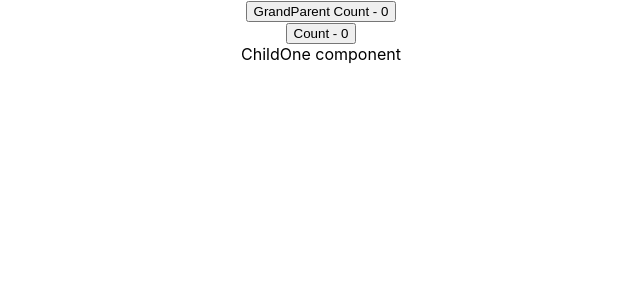
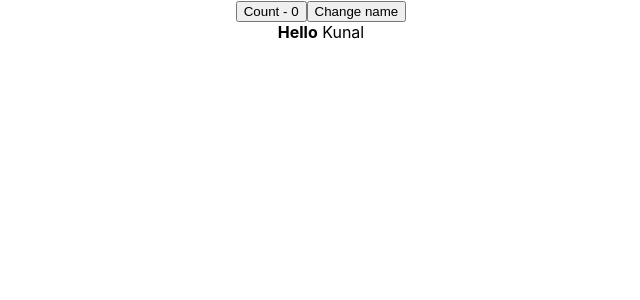
Before and after one commit to KunalSharmaaa/reactJS, a React (Create React App) app in the folder react-render-demo/: page / in a window 1280 px wide. Shown: the top 300 px of the page, without its empty margins (319-959 px from the left). Built offline with nearby package versions, Linux system fonts and the light colour scheme.

Commit message:
incorrect memo with children react render

```diff
--- a/react-render-demo/src/App.js
+++ b/react-render-demo/src/App.js
@@ -1,12 +1,10 @@
 import './App.css';
-import ChildOne from './components/Optimization/ChildOne';
-import GrandParent from './components/Optimization/GrandParent';
-import ParentOne from './components/Optimization/ParentOne';
+import ParentThree from './components/Incorrect Optimizations/ParentThree';
 
 function App() {
   return (
     <div className="App">
-      <GrandParent/>
+      <ParentThree/>
     </div>
   );
 }
--- /dev/null
+++ b/react-render-demo/src/components/Incorrect Optimizations/ChildThree.js
@@ -0,0 +1,14 @@
+import React from 'react'
+
+const ChildThree = ({ children, name }) => {
+    console.log('Child Render')
+  return (
+    <div>
+      {children} {name}
+    </div>
+  )
+}
+
+export const MemoizedchildThree = React.memo(ChildThree)
+
+export default ChildThree
--- /dev/null
+++ b/react-render-demo/src/components/Incorrect Optimizations/ParentThree.js
@@ -0,0 +1,19 @@
+import React, { useState } from 'react'
+import { MemoizedchildThree } from './ChildThree'
+
+const ParentThree = () => {
+    const [count, setCount] = useState(0)
+    const [name, setname] = useState('Kunal')
+
+
+    console.log('ParentThree Render')
+  return (
+      <div>
+          <button onClick={() => setCount((c) => c + 1)}>Count - {count}</button>
+          <button onClick={() => setname('Sharma')}>Change name</button>
+      <MemoizedchildThree name = {name}><strong>Hello</strong></MemoizedchildThree>
+    </div>
+  )
+}
+
+export default ParentThree
```
Also changed, not shown: react-render-demo/src/components/Optimization/ChildTwo.js (added, +14 -0 lines), react-render-demo/src/components/Optimization/ParentTwo.js (added, +19 -0 lines), react-render-demo/src/components/Parent Child/Parent.js (+15 -17 lines).
